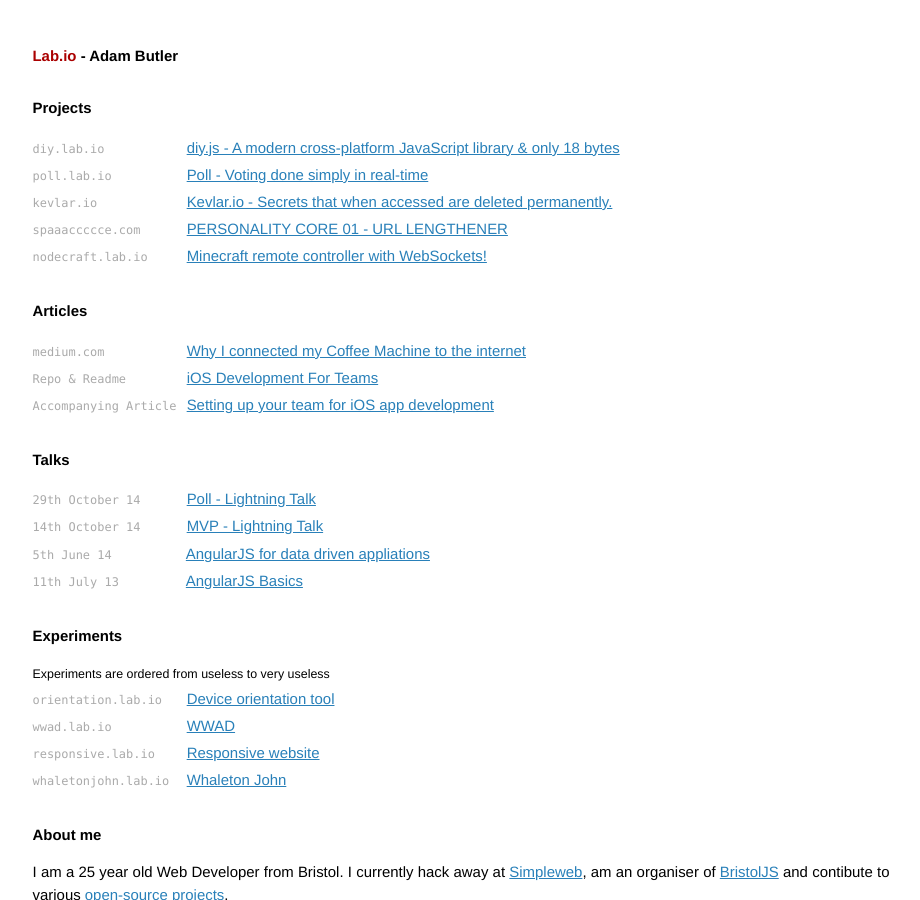
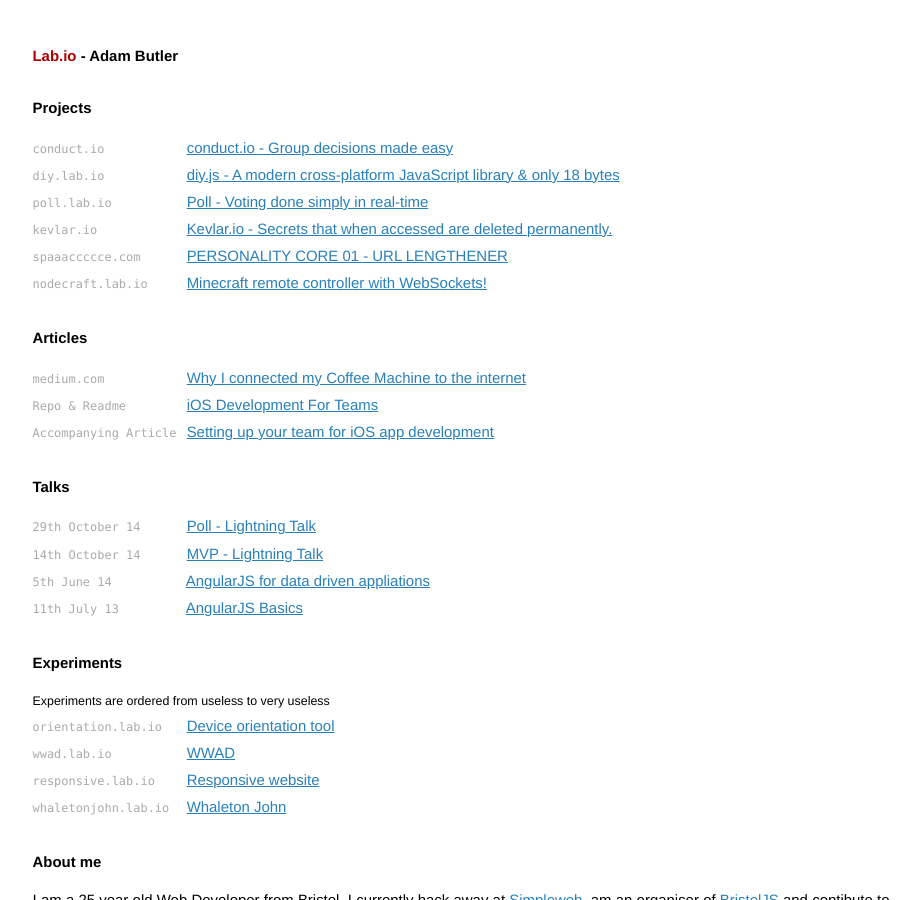
Before and after one commit to adambutler/blog, a Jekyll site: the page built from index.html, in a window 1280 px wide and 900 px high. Shown: the whole window, without its empty margins (179-1099 px from the left). Built offline with Jekyll 4.4.1, drawn with Linux system fonts in a browser that asks for light colours; Markdown is read by kramdown in place of the engine named in the settings; comment, search, counter and statistics services are not loaded.

Commit message:
Add conduct.io

```diff
--- a/index.html
+++ b/index.html
@@ -6,6 +6,7 @@
 <div id="home">
   <h1>Projects</h1>
   <ul class="posts">
+    <li><span>conduct.io</span> <a href="http://conduct.io">conduct.io - Group decisions made easy</a></li>
     <li><span>diy.lab.io</span> <a href="http://diy.lab.io">diy.js - A modern cross-platform JavaScript library &amp; only 18 bytes</a></li>
     <li><span>poll.lab.io</span> <a href="http://poll.lab.io">Poll - Voting done simply in real-time</a></li>
     <li><span>kevlar.io</span> <a href="http://kevlar.io">Kevlar.io - Secrets that when accessed are deleted permanently.</a></li>
```
